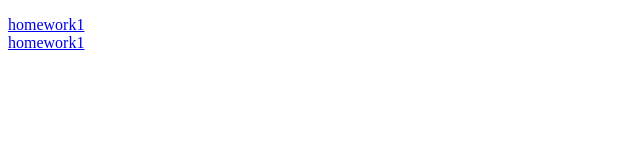
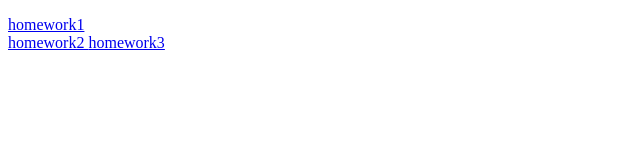
Before and after one commit to IIZETA/CIS1300, a plain HTML site: page index.html in a window 1280 px wide. Shown: the whole page, without its empty margins (0-640 px from the left). Drawn offline with Linux system fonts and the light colour scheme.

Commit message:
Update index.html

```diff
--- a/index.html
+++ b/index.html
@@ -5,7 +5,8 @@
   <title>Homework</title>
 <body>
  <p> <a href = "https://iizeta.github.io/CIS1300/hw01/index.html">homework1 </a> <br>
-  <a href = "https://iizeta.github.io/CIS1300/hw02/index.html">homework1 </a>
+  <a href = "https://iizeta.github.io/CIS1300/hw02/index.html">homework2 </a>
+    <a href = "https://iizeta.github.io/CIS1300/hw03/index.html">homework3 </a>
   </p>
 </body>
 </html>
```
